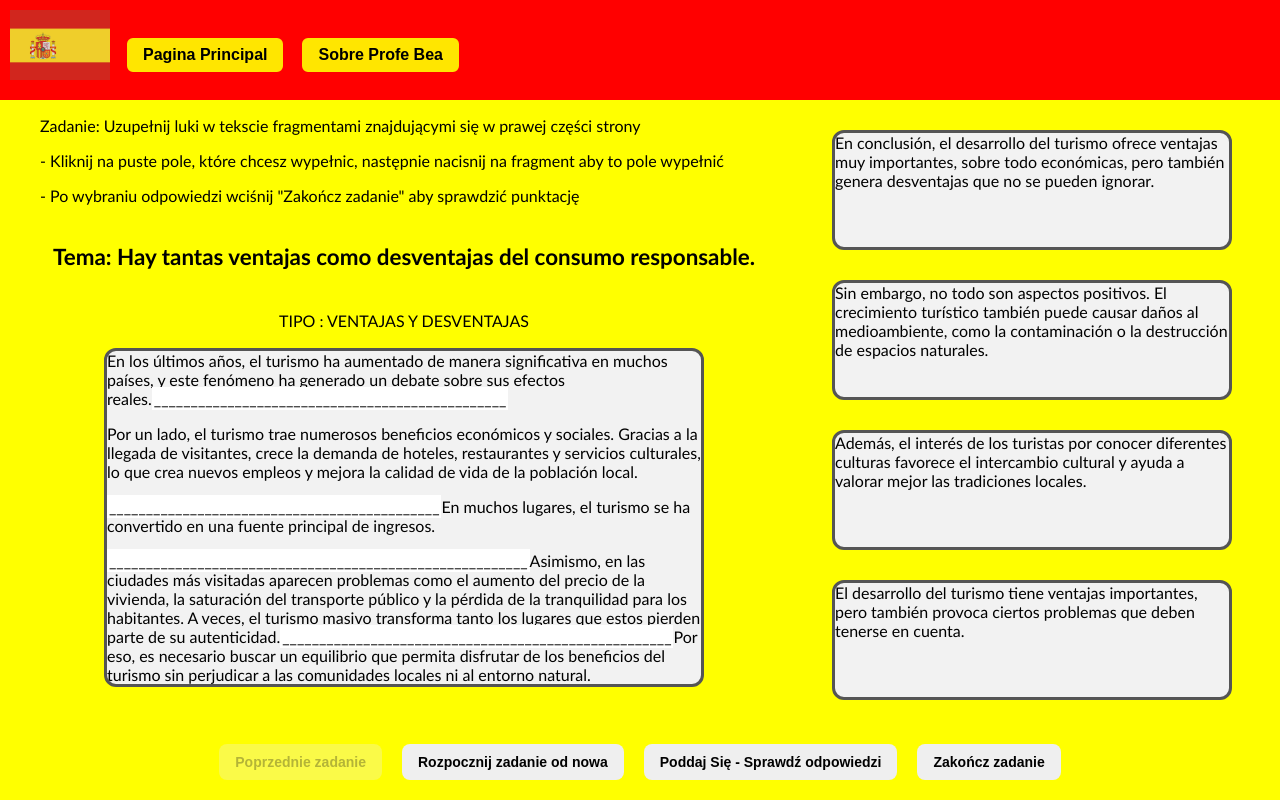
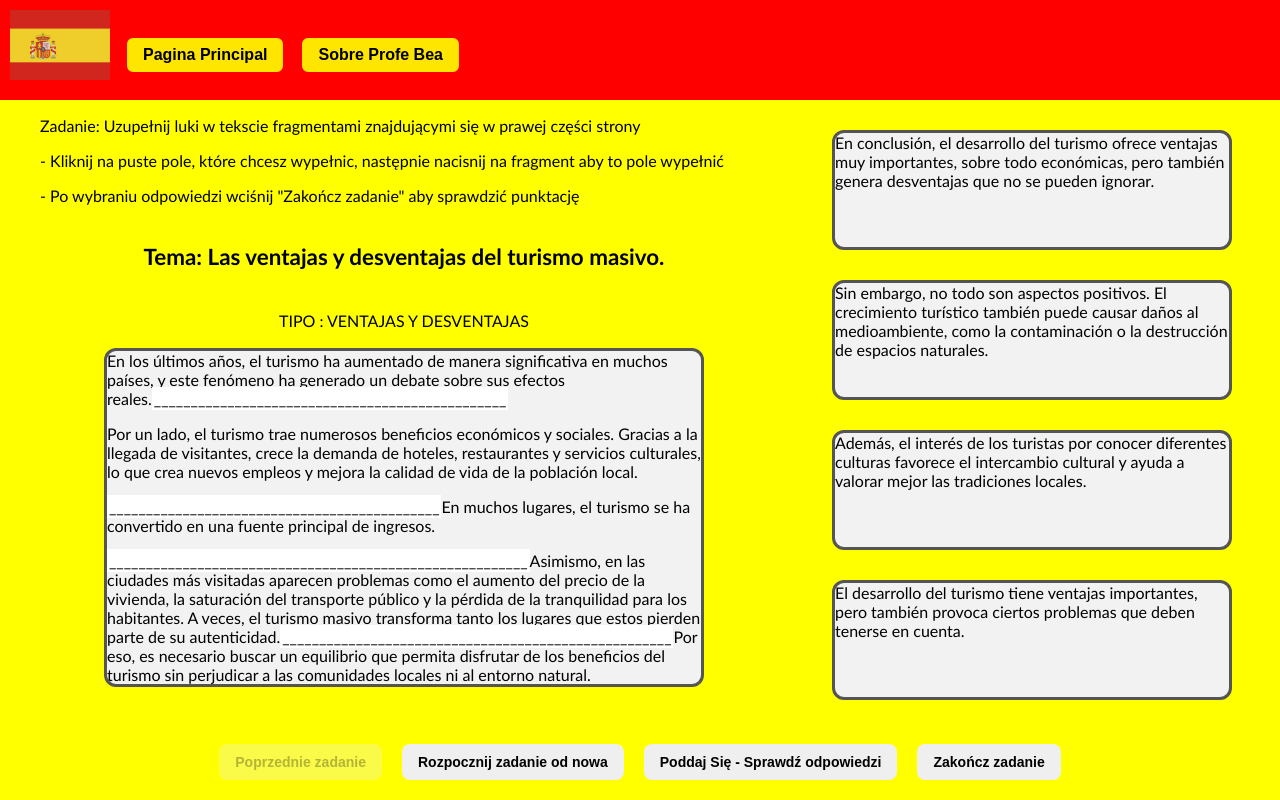
Before and after one commit to Corman11/AplikacjaHiszpa-skiFrontEND, a React (Create React App) app: page /TextCompletion5 in a window 1280 px wide. Shown: the top 800 px of the page. Built offline with nearby package versions, Linux system fonts and the light colour scheme.

Commit message:
poprawki w tekscie nr 2

```diff
--- a/src/App.js
+++ b/src/App.js
@@ -106,7 +106,7 @@ return (
       <Link to="/TextCompletion2">Ib. Carrera Universitaria de los jóvenes </Link>
       </ul>
        <ul>
-      <Link to="/TextCompletion3">Ic. Presenta ventajas y desventajas de la  educación en línea </Link>
+      <Link to="/TextCompletion3">Ic. Presenta ventajas y desventajas de la  educación online </Link>
       </ul>
       <ul>
       <Link to="/TextCompletion4">Id. Hay tantas ventajas como desventajas del consumo responsable</Link>
--- a/src/pages/TextCompletion5.js
+++ b/src/pages/TextCompletion5.js
@@ -212,7 +212,7 @@ const navigate = useNavigate();
       <PlayRender result={result} />
                           <div className={styles.textWrapper}>
               <h3 className={styles.boxTitle}>
-    Tema: Hay tantas ventajas como desventajas del consumo responsable.
+    Tema: Las ventajas y desventajas del turismo masivo.
   </h3>
               <p>TIPO : VENTAJAS Y DESVENTAJAS</p>
               <div className={styles.boxText}>
```
